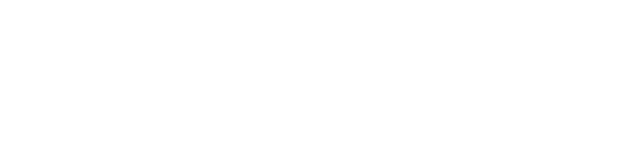
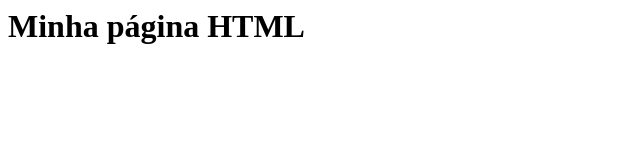
Before and after one commit to ZekaCarvalho/gama-no-github, a plain HTML site: page index.html in a window 1280 px wide. Shown: the whole page, without its empty margins (0-640 px from the left). Drawn offline with Linux system fonts and the light colour scheme.

Commit message:
update do arquivo index

```diff
--- a/index.html
+++ b/index.html
@@ -1 +1,7 @@
-<html> </html>
+<html>
+	<body>
+		<h1>
+			Minha página HTML
+		</h1>
+	</body>
+</html>
```
